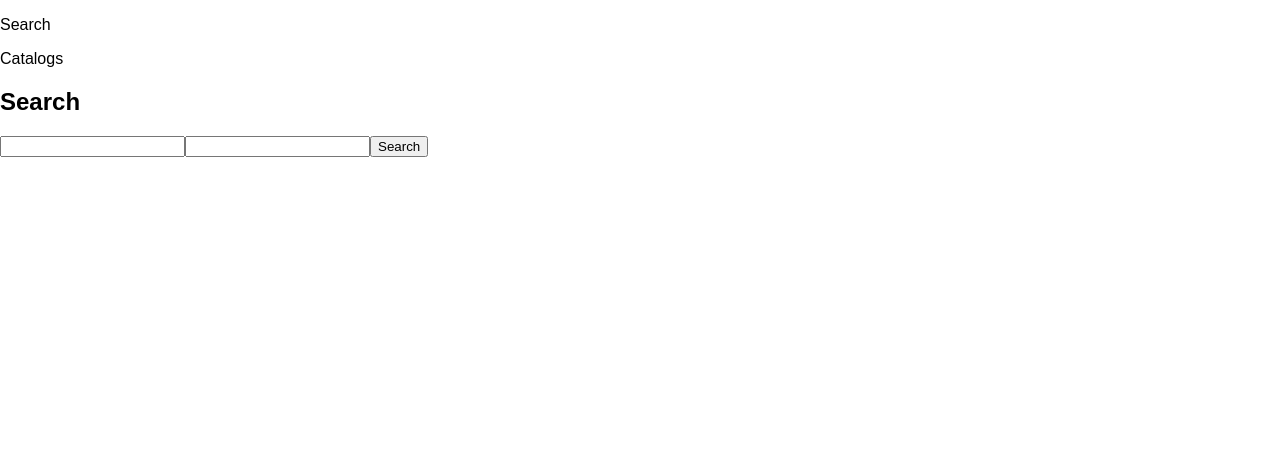
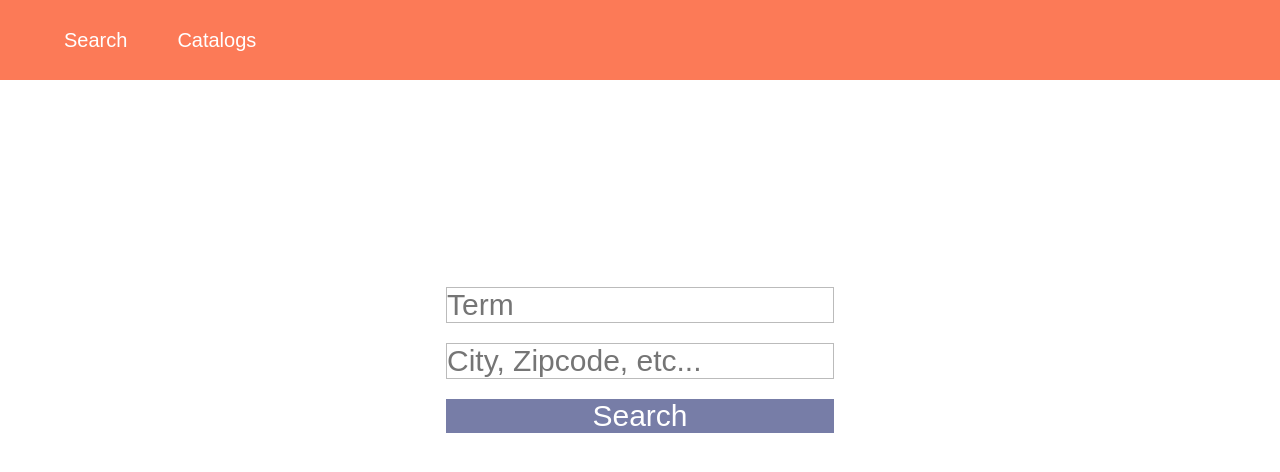
Before and after one commit to JakeWymer/nodb, a React (Create React App) app in the folder client/: page / in a window 1280 px wide. Shown: the top 472 px of the page. Built offline with nearby package versions, Linux system fonts and the light colour scheme.

Commit message:
add styles

```diff
--- a/client/src/components/BusinessDetail.js
+++ b/client/src/components/BusinessDetail.js
@@ -45,7 +45,11 @@ class BusinessDetail extends Component {
   async fetchReviews() {
     let reviews = await axios.get(`/api/reviews/${this.props.selectedBusiness.id}`);
     let revs = reviews.data.reviews.map((e, i) => {
-      return <p key={i}>{e.text}</p>
+      return(
+        <div className="review-item">
+          <p key={i}>{e.text}</p>
+        </div>
+      );
     });
 
     this.setState({reviews: revs});
@@ -61,10 +65,16 @@ class BusinessDetail extends Component {
       return <option value={e.id} key={i}>{e.name}</option>
     });
 
+    if(this.props.selectedBusiness.name) {
       return(
         <div className="business-detail-wrap">
+          <div className="business-content">
+            <img src={this.props.selectedBusiness.image_url} alt=""/>
             <p>{this.props.selectedBusiness.name}</p>
+          </div>
+          <div className="reviews-wrap">
             {this.state.reviews}
+          </div>
           <form onSubmit={this.handleSubmit}>
             <select onChange={this.handleSelect}>
               {cats}
@@ -74,6 +84,15 @@ class BusinessDetail extends Component {
         </div>
       );
     }
+
+    return(
+      <div className="business-detail-wrap">
+        <div className="business-content">
+          <h2>Select a business</h2>
+        </div>
+      </div>
+    );
+  }
 }
 
 export default BusinessDetail;
--- a/client/src/components/CatalogListItem.js
+++ b/client/src/components/CatalogListItem.js
@@ -3,11 +3,13 @@ import React from 'react';
 function CatalogListItem(props) {
   return(
     <div className="catalog-list-item">
-      <h4
-        onClick={() => props.selectCatalog(props.catalog)}>
-          {props.catalog.name}
-      </h4>
-      <h5>Catalog Length: {props.catalog.businesses.length}</h5>
+      <div className="info-wrap">
+        <h4
+          onClick={() => props.selectCatalog(props.catalog)}>
+            {props.catalog.name}
+        </h4>
+        <h5>Catalog Length: {props.catalog.businesses.length}</h5>
+      </div>
       <i
         className="fas fa-times"
         onClick={() => props.deleteCatalog(props.catalog)}></i>
--- a/client/src/components/Catalogs.js
+++ b/client/src/components/Catalogs.js
@@ -60,20 +60,21 @@ class Catalogs extends Component {
   render() {
     return(
       <div className="catalogs-wrap">
+        <div className="catalogs-content">
+          <div className="left-panel">
             <form onSubmit={this.addCatalog}>
-          <label htmlFor="catalog-name">Catalog Name</label>
               <input
                 onChange={this.handleInput}
                 value={this.state.userInput}
                 name="catalog-name"/>
               <button>Add Catalog</button>
             </form>
-        <div className="catalogs-content">
             <ListView
               type="catalog"
               data={this.state.catalogs}
               selectCatalog={this.selectCatalog}
               deleteCatalog={this.deleteCatalog}/>
+          </div>
           <CatalogDetail
             selectedCatalog={this.state.selectedCatalog}
             editCatalogName={this.editCatalogName}
--- a/client/src/components/Header.js
+++ b/client/src/components/Header.js
@@ -3,8 +3,10 @@ import React from 'react';
 function Header(props) {
   return(
     <header>
-      <p onClick={() => props.changePage('search')}>Search</p>
-      <p onClick={() => props.changePage('catalogs')}>Catalogs</p>
+      <nav>
+        <p onClick={() => props.changePage('search')}>Search</p>
+        <p onClick={() => props.changePage('catalogs')}>Catalogs</p>
+      </nav>
     </header>
   );
 }
--- a/client/src/components/Results.js
+++ b/client/src/components/Results.js
@@ -20,11 +20,12 @@ class Results extends Component {
   render() {
     return(
       <div className="results-wrap">
-        <ListView
-          data={this.props.businesses}
-          type="business"
-          setSelectedBusiness={this.setSelectedBusiness}/>
-
+        <div className="left-panel">
+          <ListView
+            data={this.props.businesses}
+            type="business"
+            setSelectedBusiness={this.setSelectedBusiness}/>
+        </div>
         <BusinessDetail
           selectedBusiness={this.state.selectedBusiness}/>
       </div>
--- a/client/src/components/ResultsListItem.js
+++ b/client/src/components/ResultsListItem.js
@@ -5,6 +5,7 @@ function ResultsListItem(props) {
     <div
       className="results-list-item"
       onClick={() => props.setSelectedBusiness(props.business)}>
+      <img src={props.business.image_url} alt=""/>
       <h3>{props.business.name}</h3>
     </div>
   );
--- a/client/src/components/Search.js
+++ b/client/src/components/Search.js
@@ -37,11 +37,16 @@ class Search extends Component {
 
   render() {
     return(
-      <div>
-        <h2>Search</h2>
+      <div className="search-wrap">
         <form onSubmit={this.handleSubmit}>
-          <input onChange={this.handleChange} name="term"/>
-          <input onChange={this.handleChange} name="location"/>
+          <input
+            onChange={this.handleChange}
+            name="term"
+            placeholder="Term"/>
+          <input
+            onChange={this.handleChange}
+            name="location"
+            placeholder="City, Zipcode, etc..."/>
           <button type="submit">Search</button>
         </form>
       </div>
--- a/client/src/components/TextModal.js
+++ b/client/src/components/TextModal.js
@@ -26,9 +26,16 @@ class TextModal extends Component {
 
     return(
       <div className={`modal-wrap ${displayClass}`}>
+        <h2>Share Catalog</h2>
         <form onSubmit={this.handleSubmit}>
-          <input onChange={this.handleChange}/>
+          <input
+            onChange={this.handleChange}
+            placeholder="Phone Number"/>
+          <button>Send Text</button>
         </form>
+        <button
+          onClick={this.props.handleCancel}
+          className="cancel-btn">Cancel</button>
       </div>
     );
   }
--- a/client/src/index.css
+++ b/client/src/index.css
@@ -1,15 +1,156 @@
-body {
+* {
   margin: 0;
   padding: 0;
   font-family: sans-serif;
+  box-sizing: border-box;
+}
+
+p {
+    font-size: 20px;
+}
+
+header {
+    height: 10vh;
+    position: fixed;
+    background-color: #FC7A57;
+    width: 100%;
+    display: flex;
+    justify-content: flex-start;
+    color: white;
+    padding: 0 5%;
+    align-items: center;
+    z-index: 1;
+}
+
+nav {
+    display: flex;
+}
+
+header p {
+    margin-right: 50px;
+}
+
+.search-wrap {
+    display: flex;
+    justify-content: center;
+    align-items: center;
+    flex-direction: column;
+    height: 90vh;
+}
+
+.search-wrap form {
+    display: flex;
+    flex-direction: column;
+}
+
+.search-wrap form input {
+    margin-bottom: 20px;
+    border: 1px solid #bbb;
+    font-size: 30px;
+}
+
+.search-wrap form button {
+    color: white;
+    background: #777DA7;
+    font-size: 30px;
+    border: none;
 }
 
 .results-wrap {
     display: flex;
+    position: absolute;
+    top: 10vh;
+    width: 100%;
+    height: 90vh;
+}
+
+.results-list-item {
+    display: flex;
+    align-items: center;
+    margin-bottom: 20px;
+    border-bottom: 1px solid #bbb;
+    padding-bottom: 20px;
+}
+
+.results-list-item img {
+    height: 100px;
+    width: 100px;
+    margin-right: 10px;
+}
+
+.left-panel {
+    flex: 1;
+    border-right: 1px solid #bbb;
+    height: 90vh;
+    padding: 20px;
+    overflow-y: scroll;
 }
 
 .business-detail-wrap {
     flex: 3;
+    display: flex;
+    flex-direction: column;
+    align-items: center;
+    padding: 20px 100px;
+}
+
+.business-detail-wrap img {
+    width: 300px;
+    height: 300px;
+    margin-bottom: 10px;
+}
+
+.business-detail-wrap form select, .business-detail-wrap form button {
+    font-size: 20px;
+}
+
+.business-detail-wrap form button {
+    background-color: #777DA7;
+    color: white;
+    border: none;
+    margin-left: 10px;
+    padding: 5px;
+}
+
+.business-content {
+    text-align: center;
+    margin-bottom: 20px;
+}
+
+.review-item {
+    margin-bottom: 20px;
+    border-bottom: 1px solid #bbb;
+    padding-bottom: 20px;
+}
+
+.catalogs-wrap {
+    position: absolute;
+    top: 10vh;
+    width: 100%;
+}
+
+.catalogs-wrap form input {
+    border: 1px solid #bbb;
+    font-size: 25px;
+    width: 100%;
+    margin-bottom: 10px;
+}
+
+.catalogs-wrap form button, .modal-wrap form button, .cancel-btn{
+    color: white;
+    background: #777DA7;
+    font-size: 25px;
+    width: 100%;
+    border: none;
+}
+
+.cancel-btn {
+    margin-top: 10px;
+}
+
+.catalogs-wrap form {
+    display: flex;
+    flex-direction: column;
 }
 
 .catalogs-content {
@@ -17,26 +158,59 @@ body {
 }
 
 .list-view-wrap {
-    flex: 1;
-    padding: 20px;
     overflow: scroll;
+    margin-top: 20px;
+}
+
+.catalog-list-item {
+    display: flex;
+    align-items: center;
+    justify-content: space-between;
+    margin-bottom: 20px;
+    padding-bottom: 20px;
+    border-bottom: 1px solid #bbb;
 }
 
 .catalog-detail-wrap {
     flex: 3;
+    height: 90vh;
+    overflow-y: scroll;
+    text-align: center;
+}
+
+.catalog-business-wrap {
+    width: 100%;
+    display: flex;
+    align-items: center;
+    justify-content: space-between;
+    padding: 20px 100px;
+    border-bottom: 1px solid #bbb;
+}
+
+.catalog-business-wrap img {
+    height: 200px;
+    width: 200px;
+}
+
+.catalog-title {
+    display: flex;
+    justify-content: center;
 }
 
 .modal-wrap {
-    top: 0;
-    bottom: 0;
-    left: 0;
-    right: 0;
-    height: 30%;
-    width: 30%;
+    top: 30%;
+    left: 50%;
+    height: 200px;
+    width: 200px;
+    position: fixed;
+    border: 1px solid #bbb;
+    background: white;
+    padding: 10px;
+    border-radius: 5px;
 }
 
 .fixed {
-    display: fixed;
+    position: fixed;
 }
 
 .hide {
--- a/package.json
+++ b/package.json
@@ -4,9 +4,8 @@
   "description": "",
   "main": "index.js",
   "scripts": {
-    "start": "nodemon index.js",
     "test": "echo \"Error: no test specified\" && exit 1",
-    "server": "nodemon server.js",
+    "server": "nodemon index.js",
     "client": "npm run start --prefix client",
     "dev": "concurrently \"npm run server\" \"npm run client\""
   },
```
Also changed, not shown: client/src/components/CatalogDetail.js (+17 -4 lines). Lines whose indentation alone changed are shown as unchanged.
